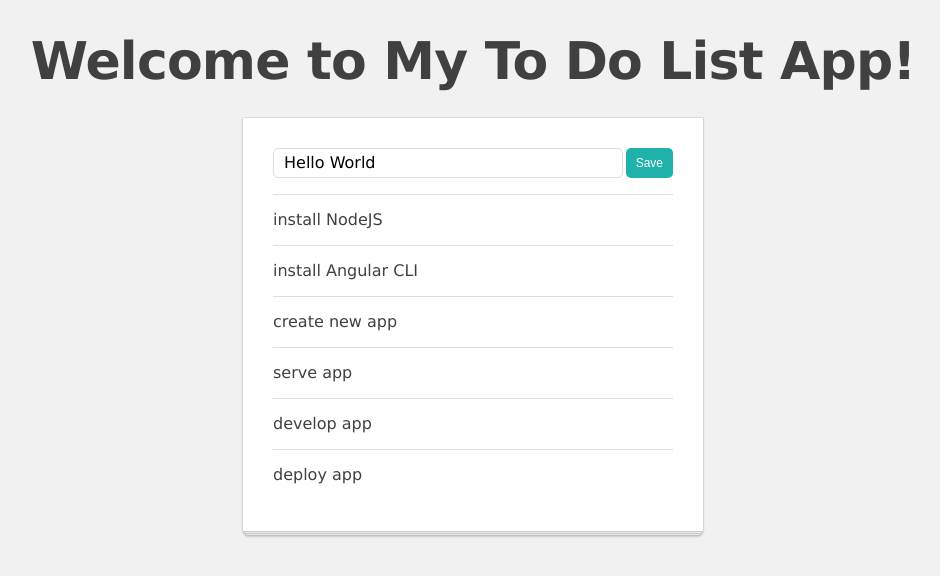
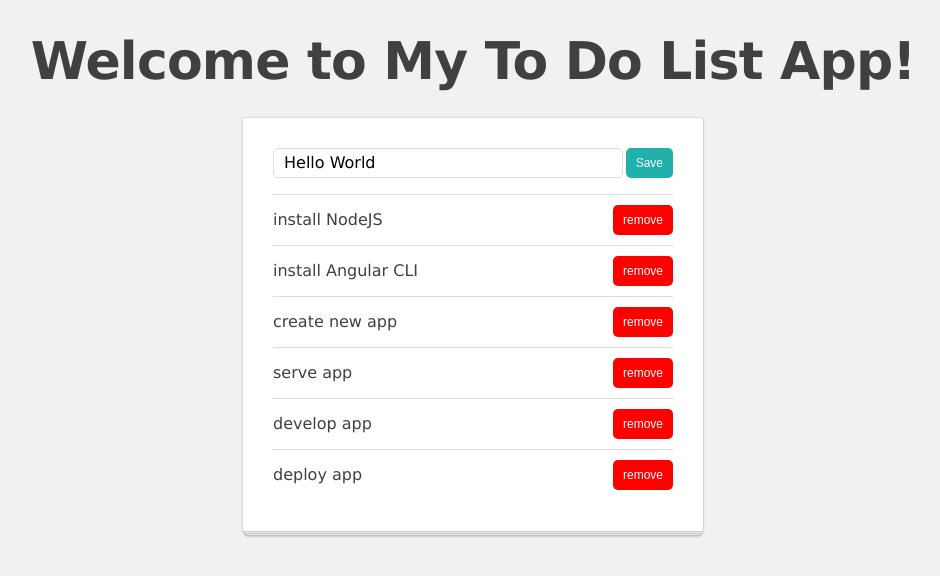
Before and after one commit to lafentres/nggirlskc-todo-list-app, an Angular app: page / in a window 1280 px wide. Shown: the top 576 px of the page, without its empty margins (167-1107 px from the left). Built offline with nearby package versions, Linux system fonts and the light colour scheme.

Commit message:
Add ability to remove todo items

```diff
--- a/src/app/list-manager/list-manager.component.ts
+++ b/src/app/list-manager/list-manager.component.ts
@@ -10,7 +10,9 @@ import { TodoListService } from '../services/todo-list.service';
 
       <ul>
         <li *ngFor="let todoItem of todoList">
-          <app-todo-item [item]="todoItem"></app-todo-item>
+          <app-todo-item
+            [item]="todoItem"
+            (remove)="removeItem($event)"></app-todo-item>
         </li>
       </ul>
     </div>
@@ -29,4 +31,8 @@ export class ListManagerComponent implements OnInit {
   addItem(title: string) {
     this.todoListService.addItem({ title });
   }
+
+  removeItem(item) {
+    this.todoListService.deleteItem(item);
+  }
 }
--- a/src/app/todo-item/todo-item.component.ts
+++ b/src/app/todo-item/todo-item.component.ts
@@ -1,4 +1,4 @@
-import { Component, OnInit, Input } from '@angular/core';
+import { Component, OnInit, Input, Output, EventEmitter } from '@angular/core';
 import { TodoItem } from '../interfaces/todo-item';
 
 @Component({
@@ -6,16 +6,25 @@ import { TodoItem } from '../interfaces/todo-item';
   template: `
     <div class="todo-item">
       {{ item.title }}
+
+      <button class="btn btn-red" (click)="removeItem()">
+        remove
+      </button>
     </div>
   `,
   styleUrls: ['./todo-item.component.css']
 })
 export class TodoItemComponent implements OnInit {
   @Input() item: TodoItem;
+  @Output() remove: EventEmitter<TodoItem> = new EventEmitter();
 
   constructor() { }
 
   ngOnInit() {
   }
 
+  removeItem() {
+    this.remove.emit(this.item);
+  }
+
 }
```
